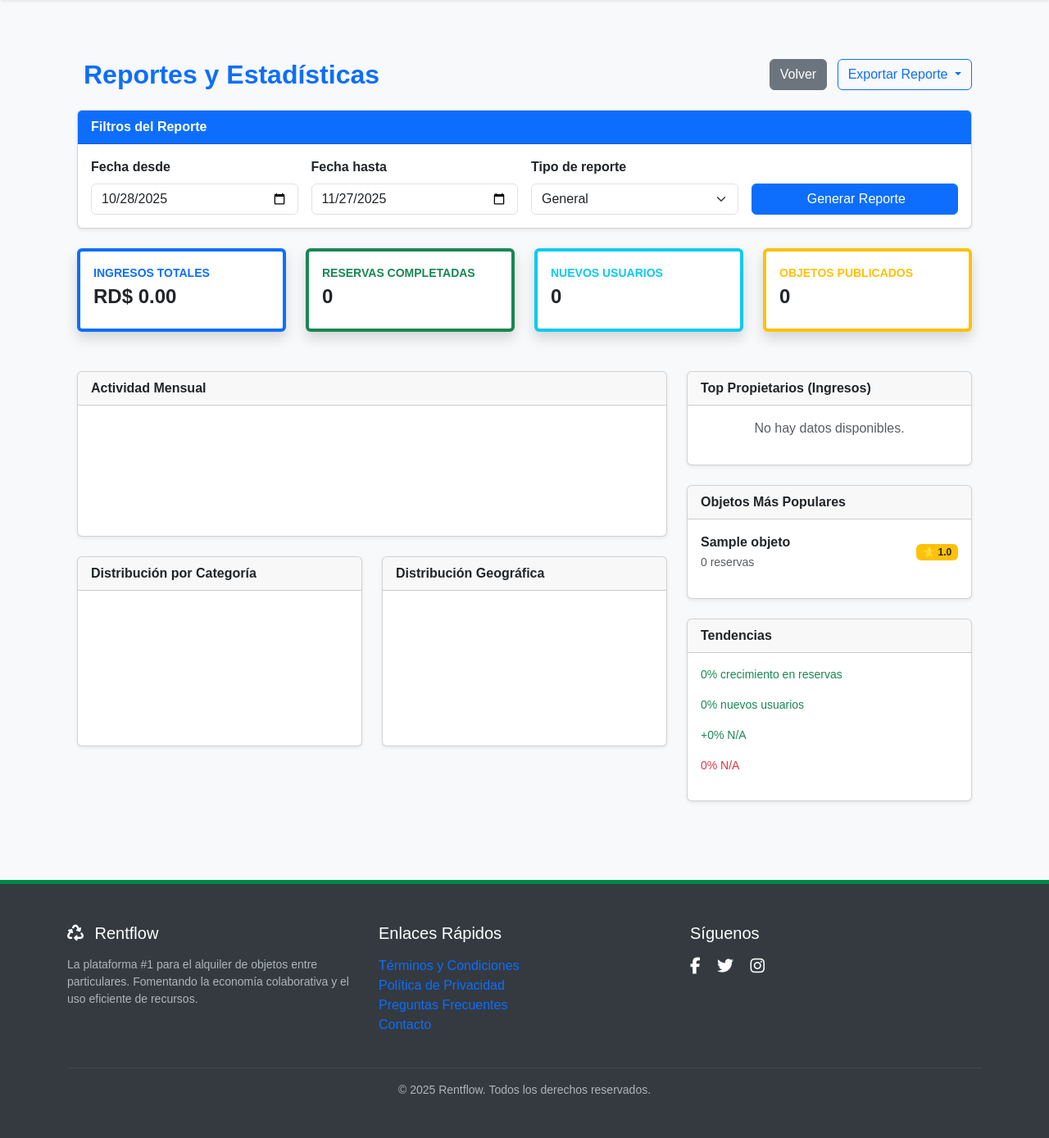
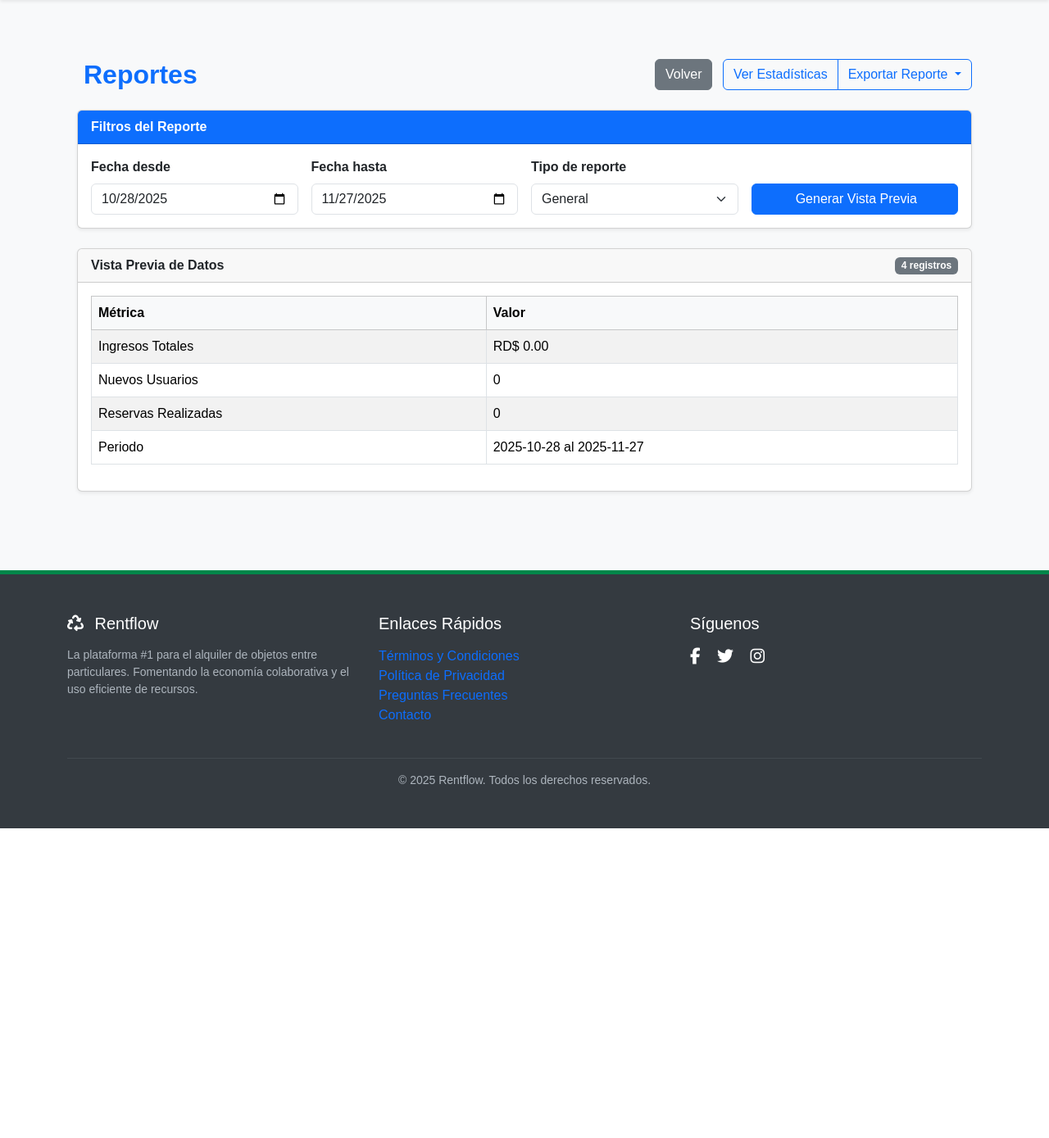
Before and after one commit to naiferrosado/proyecto-flask, a Flask app: page /admin/reportes in a window 1280 px wide. Shown: the part 66-1455 px from the top of the page at 82% size. After the commit the page ends 1077 px from the top, so only its background shows below. Run offline with Flask 3, Linux system fonts and the light colour scheme; a user stored in the database is signed in; tables that the repository leaves empty hold one stand-in row (values such as "Sample post"); a map, chart or similar area stays blank.

Commit message:
Hacer reportes funcionales

```diff
--- a/src/routes/admin.py
+++ b/src/routes/admin.py
@@ -272,7 +272,7 @@ def actualizar_incidencia(id):
 @login_required
 @admin_required
 def reportes():
-    # Leer parámetros GET (si vienen)
+    # Leer parámetros GET
     start_date_str = request.args.get("start_date")
     end_date_str = request.args.get("end_date")
     tipo_reporte = request.args.get("tipo", "general")
@@ -281,7 +281,7 @@ def reportes():
     fecha_fin = date.today()
     fecha_inicio = fecha_fin - timedelta(days=30)
 
-    # Parsear fechas si vienen en query
+    # Parsear fechas
     try:
         if start_date_str:
             fecha_inicio = datetime.strptime(start_date_str, "%Y-%m-%d").date()
@@ -289,172 +289,73 @@ def reportes():
             fecha_fin = datetime.strptime(end_date_str, "%Y-%m-%d").date()
     except Exception:
         flash("Formato de fecha inválido. Se usarán las fechas por defecto.", "error")
-        fecha_fin = date.today()
-        fecha_inicio = fecha_fin - timedelta(days=30)
 
-    # Asegurar orden correcto (inicio <= fin)
     if fecha_inicio > fecha_fin:
         fecha_inicio, fecha_fin = fecha_fin, fecha_inicio
 
-    # -- Estadísticas básicas (filtradas) --
-    ingresos_totales = (
-        db.session.query(func.coalesce(func.sum(Pago.monto), 0))
-        .join(Reserva, Pago.id_reserva == Reserva.id_reserva)
-        .filter(Pago.fecha_pago.between(fecha_inicio, fecha_fin))
-        .scalar() or 0
-    )
-
-    reservas_completadas = (
-        Reserva.query.filter(
-            Reserva.estado == "Finalizada",
-            Reserva.fecha_reserva.between(fecha_inicio, fecha_fin)
-        ).count()
-    )
-
-    nuevos_usuarios = Usuario.query.filter(
-        Usuario.fecha_registro.between(fecha_inicio, fecha_fin)
-    ).count()
-
-    objetos_publicados = Objeto.query.filter(
-        Objeto.fecha_publicacion.between(fecha_inicio, fecha_fin)
-    ).count()
-
-    estadisticas = {
-        "ingresos_totales": float(ingresos_totales),
-        "reservas_completadas": int(reservas_completadas),
-        "nuevos_usuarios": int(nuevos_usuarios),
-        "objetos_publicados": int(objetos_publicados),
-    }
-
-    # -- Top propietarios: por ingresos en el rango --
-    top_prop_q = (
-        db.session.query(
-            Usuario,
-            func.coalesce(func.sum(Pago.monto), 0).label("total_ingresos"),
-            func.count(Reserva.id_reserva).label("total_reservas")
-        )
-        .join(Objeto, Usuario.id_usuario == Objeto.id_usuario)
-        .join(Reserva, Reserva.id_objeto == Objeto.id_objeto)
-        .join(Pago, Pago.id_reserva == Reserva.id_reserva)
-        .filter(Pago.fecha_pago.between(fecha_inicio, fecha_fin))
-        .group_by(Usuario.id_usuario)
-        .order_by(func.sum(Pago.monto).desc())
-        .limit(5)
-        .all()
-    )
-
-    top_propietarios = []
-    for usuario, ingresos, reservas_totales in top_prop_q:
-        top_propietarios.append({
-            "nombre": f"{usuario.nombre} {usuario.apellido}",
-            "objetos": len(usuario.objetos),
-            "ingresos": float(ingresos or 0),
-            "reservas": int(reservas_totales or 0),
-        })
-
-    # -- Objetos populares: reservas (rango) y promedio de calificación --
-    # Subconsulta reservas por objeto en rango
-    res_sub = (
-        db.session.query(
-            Reserva.id_objeto.label("id_objeto"),
-            func.count(Reserva.id_reserva).label("cnt_reservas")
-        )
-        .filter(Reserva.fecha_reserva.between(fecha_inicio, fecha_fin))
-        .group_by(Reserva.id_objeto)
-        .subquery()
-    )
-
-    # Subconsulta promedio calificaciones (puede no tener rango)
-    opin_sub = (
-        db.session.query(
-            Opinion.id_objeto.label("id_objeto"),
-            func.avg(Opinion.calificacion).label("avg_calif")
-        )
-        .group_by(Opinion.id_objeto)
-        .subquery()
-    )
-
-    objs_pop_q = (
-        db.session.query(
-            Objeto,
-            func.coalesce(res_sub.c.cnt_reservas, 0).label("total_reservas"),
-            func.coalesce(opin_sub.c.avg_calif, 0).label("promedio_calificacion")
-        )
-        .outerjoin(res_sub, Objeto.id_objeto == res_sub.c.id_objeto)
-        .outerjoin(opin_sub, Objeto.id_objeto == opin_sub.c.id_objeto)
-        .order_by(func.coalesce(res_sub.c.cnt_reservas, 0).desc(), func.coalesce(opin_sub.c.avg_calif, 0).desc())
-        .limit(10)
-        .all()
-    )
-
-    objetos_populares = []
-    for objeto, total_reservas, promedio_calificacion in objs_pop_q:
-        objetos_populares.append({
-            "nombre": objeto.nombre,
-            "reservas": int(total_reservas or 0),
-            "calificacion": float(promedio_calificacion or 0),
-        })
-
-    # -- Tendencias (básico) --
-    # porcentaje cambio reservas (vs periodo anterior)
-    rango_days = (fecha_fin - fecha_inicio).days or 1
-    previo_inicio = fecha_inicio - timedelta(days=rango_days + 1)
-    previo_fin = fecha_inicio - timedelta(days=1)
-
-    reservas_actual = Reserva.query.filter(Reserva.fecha_reserva.between(fecha_inicio, fecha_fin)).count()
-    reservas_prev = Reserva.query.filter(Reserva.fecha_reserva.between(previo_inicio, previo_fin)).count()
-    reservas_pct = round(((reservas_actual - reservas_prev) / reservas_prev * 100) if reservas_prev > 0 else 0, 2)
-
-    usuarios_actual = Usuario.query.filter(Usuario.fecha_registro.between(fecha_inicio, fecha_fin)).count()
-    usuarios_prev = Usuario.query.filter(Usuario.fecha_registro.between(previo_inicio, previo_fin)).count()
-    usuarios_pct = round(((usuarios_actual - usuarios_prev) / usuarios_prev * 100) if usuarios_prev > 0 else 0, 2)
-
-    # categorías: comparar cantidad de objetos publicados en el periodo vs anterior
-    cats = (
-        db.session.query(
-            Categoria.id_categoria,
-            Categoria.nombre,
-            func.count(Objeto.id_objeto).label("cnt")
-        )
-        .outerjoin(Objeto, Categoria.id_categoria == Objeto.id_categoria)
-        .filter(Objeto.fecha_publicacion.between(fecha_inicio, fecha_fin))
-        .group_by(Categoria.id_categoria, Categoria.nombre)
-        .all()
-    )
-
-    # Para simplicidad si no hay datos mostramos placeholders
-    cat_positiva = {"nombre": "N/A", "porcentaje": 0}
-    cat_negativa = {"nombre": "N/A", "porcentaje": 0}
-    if cats:
-        # Convert to list sorted by cnt
-        cats_sorted = sorted(cats, key=lambda x: x.cnt, reverse=True)
-        cat_positiva["nombre"] = cats_sorted[0].nombre
-        cat_positiva["porcentaje"] = int(cats_sorted[0].cnt)
-        cat_negativa["nombre"] = cats_sorted[-1].nombre
-        cat_negativa["porcentaje"] = int(cats_sorted[-1].cnt)
-
-    tendencias = {
-        # kept multiple key names to be flexible con distintos templates
-        "reservas": reservas_pct,
-        "usuarios": usuarios_pct,
-        "crecimiento_reservas": reservas_pct,
-        "crecimiento_usuarios": usuarios_pct,
-        "cat_positiva": cat_positiva,
-        "cat_negativa": cat_negativa,
-        "categoria_mayor_alza": cat_positiva,
-        "categoria_mayor_baja": cat_negativa,
-    }
+    # Obtener datos para vista previa
+    datos = obtener_datos_reporte(tipo_reporte, fecha_inicio, fecha_fin)
 
     return render_template(
         "admin/reportes.html",
-        estadisticas=estadisticas,
-        top_propietarios=top_propietarios,
-        objetos_populares=objetos_populares,
-        tendencias=tendencias,
         fecha_inicio=fecha_inicio,
         fecha_fin=fecha_fin,
         tipo_reporte=tipo_reporte,
+        datos=datos
     )
+
+
+def obtener_datos_reporte(tipo, inicio, fin):
+    """Helper para obtener datos según el tipo de reporte"""
+    data = []
+
+    if tipo == "usuarios":
+        usuarios = Usuario.query.filter(Usuario.fecha_registro.between(inicio, fin)).all()
+        for u in usuarios:
+            data.append({
+                "ID": u.id_usuario,
+                "Nombre": f"{u.nombre} {u.apellido}",
+                "Correo": u.correo,
+                "Rol": "Administrador" if u.id_rol == 1 else "Usuario",
+                "Fecha Registro": u.fecha_registro.strftime("%Y-%m-%d")
+            })
+
+    elif tipo == "transacciones":
+        pagos = db.session.query(Pago, Reserva, Usuario).select_from(Pago).join(Reserva).join(Usuario).filter(Pago.fecha_pago.between(inicio, fin)).all()
+        for p, r, u in pagos:
+            data.append({
+                "ID Pago": p.id_pago,
+                "Fecha": p.fecha_pago.strftime("%Y-%m-%d"),
+                "Usuario": f"{u.nombre} {u.apellido}",
+                "Monto": f"RD$ {p.monto:,.2f}",
+                "Método": p.metodo
+            })
+
+    elif tipo == "objetos":
+        objetos = Objeto.query.filter(Objeto.fecha_publicacion.between(inicio, fin)).all()
+        for o in objetos:
+            data.append({
+                "ID": o.id_objeto,
+                "Nombre": o.nombre,
+                "Categoría": o.categoria.nombre if o.categoria else "N/A",
+                "Precio": f"RD$ {o.precio:,.2f}",
+                "Estado": o.estado
+            })
+
+    elif tipo == "general":
+        # Resumen general
+        ingresos = db.session.query(func.sum(Pago.monto)).join(Reserva).filter(Pago.fecha_pago.between(inicio, fin)).scalar() or 0
+        nuevos_usuarios = Usuario.query.filter(Usuario.fecha_registro.between(inicio, fin)).count()
+        reservas = Reserva.query.filter(Reserva.fecha_reserva.between(inicio, fin)).count()
+
+        data = [
+            {"Métrica": "Ingresos Totales", "Valor": f"RD$ {ingresos:,.2f}"},
+            {"Métrica": "Nuevos Usuarios", "Valor": nuevos_usuarios},
+            {"Métrica": "Reservas Realizadas", "Valor": reservas},
+            {"Métrica": "Periodo", "Valor": f"{inicio} al {fin}"}
+        ]
+
+    return data
 
 
 # ------------------- EXPORTACIÓN -------------------
@@ -462,12 +363,91 @@ def reportes():
 @login_required
 @admin_required
 def exportar_reporte(formato):
-    if formato not in ["pdf", "excel", "csv"]:
-        flash("Formato de exportación no válido.", "error")
+    import pandas as pd
+    import io
+    from flask import make_response
+
+    # Obtener parámetros
+    start_date_str = request.args.get("start_date")
+    end_date_str = request.args.get("end_date")
+    tipo = request.args.get("tipo", "general")
+
+    # Procesar fechas (igual que en vista)
+    fecha_fin = date.today()
+    fecha_inicio = fecha_fin - timedelta(days=30)
+    try:
+        if start_date_str:
+            fecha_inicio = datetime.strptime(start_date_str, "%Y-%m-%d").date()
+        if end_date_str:
+            fecha_fin = datetime.strptime(end_date_str, "%Y-%m-%d").date()
+    except:
+        pass
+
+    # Obtener datos
+    datos = obtener_datos_reporte(tipo, fecha_inicio, fecha_fin)
+
+    if not datos:
+        flash("No hay datos para exportar en este rango.", "warning")
         return redirect(url_for("admin.reportes"))
 
-    # Aquí pondrías la lógica de generación (weasyprint / pandas / csv)
-    return f"Generando {formato.upper()}..."
+    # Crear DataFrame
+    df = pd.DataFrame(datos)
+
+    # Exportar según formato
+    if formato == "csv":
+        output = io.StringIO()
+        df.to_csv(output, index=False)
+        response = make_response(output.getvalue())
+        response.headers["Content-Disposition"] = f"attachment; filename=reporte_{tipo}_{fecha_inicio}_{fecha_fin}.csv"
+        response.headers["Content-type"] = "text/csv"
+        return response
+
+    elif formato == "excel":
+        output = io.BytesIO()
+        with pd.ExcelWriter(output, engine='openpyxl') as writer:
+            df.to_excel(writer, index=False, sheet_name="Reporte")
+        output.seek(0)
+        response = make_response(output.read())
+        response.headers["Content-Disposition"] = f"attachment; filename=reporte_{tipo}_{fecha_inicio}_{fecha_fin}.xlsx"
+        response.headers["Content-type"] = "application/vnd.openxmlformats-officedocument.spreadsheetml.sheet"
+        return response
+
+    elif formato == "pdf":
+        try:
+            from xhtml2pdf import pisa
+
+            html_content = render_template(
+                "admin/reporte_pdf.html",
+                datos=datos,
+                tipo=tipo,
+                inicio=fecha_inicio,
+                fin=fecha_fin,
+                now=datetime.now()
+            )
+
+            output = io.BytesIO()
+            pisa_status = pisa.CreatePDF(
+                html_content, dest=output
+            )
+
+            if pisa_status.err:
+                flash("Error generando PDF", "error")
+                return redirect(url_for("admin.reportes"))
+
+            output.seek(0)
+            response = make_response(output.read())
+            response.headers["Content-Disposition"] = f"attachment; filename=reporte_{tipo}_{fecha_inicio}_{fecha_fin}.pdf"
+            response.headers["Content-type"] = "application/pdf"
+            return response
+
+        except ImportError:
+            flash("Error: Librería de PDF no instalada correctamente.", "error")
+            return redirect(url_for("admin.reportes"))
+        except Exception as e:
+            flash(f"Error generando PDF: {str(e)}", "error")
+            return redirect(url_for("admin.reportes"))
+
+    return redirect(url_for("admin.reportes"))
 
 
 # ------------------- CONFIGURACIÓN -------------------
--- a/templates/admin/reportes.html
+++ b/templates/admin/reportes.html
@@ -1,5 +1,5 @@
 {% extends "base.html" %}
-{% block title %}Reportes y Estadísticas - Rentflow{% endblock %}
+{% block title %}Reportes - Rentflow{% endblock %}
 
 {% block content %}
 <div class="container-fluid py-4">
@@ -7,7 +7,7 @@
   <!-- ENCABEZADO -->
   <div class="d-flex justify-content-between align-items-center mb-4">
     <h2 class="fw-bold text-primary mb-0">
-      <i class="bi bi-graph-up-arrow me-2"></i> Reportes y Estadísticas
+      <i class="bi bi-file-earmark-text me-2"></i> Reportes
     </h2>
 
     <div>
@@ -16,6 +16,9 @@
       </a>
 
       <div class="btn-group">
+        <a href="{{ url_for('estadisticas.index') }}" class="btn btn-outline-primary">
+          <i class="bi bi-graph-up-arrow"></i> Ver Estadísticas
+        </a>
         <button class="btn btn-outline-primary dropdown-toggle" data-bs-toggle="dropdown">
           <i class="bi bi-download"></i> Exportar Reporte
         </button>
@@ -28,6 +31,14 @@
     </div>
   </div>
 
+  <!-- INFO -->
+  <div class="alert alert-info mb-4">
+    <i class="bi bi-info-circle-fill me-2"></i>
+    Utilice los filtros para generar y exportar reportes específicos.
+    Para ver las estadísticas detalladas, visite la sección de <a href="{{ url_for('estadisticas.index') }}"
+      class="alert-link">Estadísticas</a>.
+  </div>
+
   <!-- FILTROS -->
   <div class="card shadow-sm mb-4">
     <div class="card-header bg-primary text-white fw-bold">
@@ -35,238 +46,91 @@
     </div>
 
     <div class="card-body">
-      <div class="row g-3 align-items-end">
+      <form method="GET" action="{{ url_for('admin.reportes') }}" class="row g-3 align-items-end">
 
         <div class="col-md-3">
           <label class="form-label fw-semibold">Fecha desde</label>
-          <input type="date" id="fechaDesde" class="form-control" value="{{ fecha_inicio }}">
+          <input type="date" name="start_date" class="form-control" value="{{ fecha_inicio }}">
         </div>
 
         <div class="col-md-3">
           <label class="form-label fw-semibold">Fecha hasta</label>
-          <input type="date" id="fechaHasta" class="form-control" value="{{ fecha_fin }}">
+          <input type="date" name="end_date" class="form-control" value="{{ fecha_fin }}">
         </div>
 
         <div class="col-md-3">
           <label class="form-label fw-semibold">Tipo de reporte</label>
-          <select id="tipoReporte" class="form-select">
-            <option value="general">General</option>
-            <option value="usuarios">Usuarios</option>
-            <option value="transacciones">Transacciones</option>
-            <option value="objetos">Objetos</option>
+          <select name="tipo" class="form-select">
+            <option value="general" {% if tipo_reporte=='general' %}selected{% endif %}>General</option>
+            <option value="usuarios" {% if tipo_reporte=='usuarios' %}selected{% endif %}>Usuarios</option>
+            <option value="transacciones" {% if tipo_reporte=='transacciones' %}selected{% endif %}>Transacciones
+            </option>
+            <option value="objetos" {% if tipo_reporte=='objetos' %}selected{% endif %}>Objetos</option>
           </select>
         </div>
 
         <div class="col-md-3">
-          <button class="btn btn-primary w-100" onclick="generarReporte(event)">
-            <i class="bi bi-arrow-repeat me-1"></i> Generar Reporte
+          <button type="submit" class="btn btn-primary w-100">
+            <i class="bi bi-arrow-repeat me-1"></i> Generar Vista Previa
           </button>
         </div>
 
-      </div>
+      </form>
     </div>
   </div>
 
-  <!-- ESTADÍSTICAS PRINCIPALES -->
-  <div class="row mb-4">
-
-    {% set cards = [
-      ('Ingresos Totales', estadisticas.ingresos_totales, 'currency-dollar', 'primary'),
-      ('Reservas Completadas', estadisticas.reservas_completadas, 'calendar-check', 'success'),
-      ('Nuevos Usuarios', estadisticas.nuevos_usuarios, 'person-plus', 'info'),
-      ('Objetos Publicados', estadisticas.objetos_publicados, 'grid', 'warning')
-    ] %}
-
-    {% for titulo, valor, icono, color in cards %}
-    <div class="col-xl-3 col-md-6 mb-4">
-      <div class="card border-start border-{{ color }} border-4 shadow h-100">
-        <div class="card-body">
-          <div class="d-flex justify-content-between align-items-center">
-
-            <div>
-              <div class="text-uppercase small fw-bold text-{{ color }}">
-                {{ titulo }}
-              </div>
-
-              <div class="h4 fw-bold mt-1">
-                {% if titulo == 'Ingresos Totales' %}
-                  RD$ {{ "%.2f"|format(valor or 0) }}
-                {% else %}
-                  {{ valor or 0 }}
-                {% endif %}
-              </div>
-            </div>
-
-            <i class="bi bi-{{ icono }} text-secondary display-6 opacity-25"></i>
-          </div>
-        </div>
+  <!-- VISTA PREVIA -->
+  <div class="card shadow-sm">
+    <div class="card-header fw-bold d-flex justify-content-between align-items-center">
+      <span><i class="bi bi-table"></i> Vista Previa de Datos</span>
+      <span class="badge bg-secondary">{{ datos|length if datos else 0 }} registros</span>
+    </div>
+    <div class="card-body">
+      {% if datos %}
+      <div class="table-responsive">
+        <table class="table table-striped table-hover table-bordered">
+          <thead class="table-light">
+            <tr>
+              {% for key in datos[0].keys() %}
+              <th>{{ key }}</th>
+              {% endfor %}
+            </tr>
+          </thead>
+          <tbody>
+            {% for row in datos %}
+            <tr>
+              {% for value in row.values() %}
+              <td>{{ value }}</td>
+              {% endfor %}
+            </tr>
+            {% endfor %}
+          </tbody>
+        </table>
       </div>
+      {% else %}
+      <div class="text-center py-5 text-muted">
+        <i class="bi bi-inbox display-1"></i>
+        <p class="mt-3">No se encontraron datos para los filtros seleccionados.</p>
+      </div>
+      {% endif %}
     </div>
-    {% endfor %}
   </div>
 
-  <div class="row">
-
-    <!-- GRÁFICOS -->
-    <div class="col-lg-8">
-
-      <div class="card shadow-sm mb-4">
-        <div class="card-header fw-bold">
-          <i class="bi bi-bar-chart-line"></i> Actividad Mensual
-        </div>
-        <div class="card-body">
-          <canvas id="chartActividad" height="120"></canvas>
-        </div>
-      </div>
-
-      <div class="row">
-
-        <div class="col-md-6">
-          <div class="card shadow-sm mb-4">
-            <div class="card-header fw-bold">
-              <i class="bi bi-pie-chart"></i> Distribución por Categoría
-            </div>
-            <div class="card-body">
-              <canvas id="chartCategorias" height="150"></canvas>
-            </div>
-          </div>
-        </div>
-
-        <div class="col-md-6">
-          <div class="card shadow-sm mb-4">
-            <div class="card-header fw-bold">
-              <i class="bi bi-geo-alt"></i> Distribución Geográfica
-            </div>
-            <div class="card-body">
-              <canvas id="chartGeografico" height="150"></canvas>
-            </div>
-          </div>
-        </div>
-
-      </div>
-
-    </div>
-
-    <!-- INFO LATERAL -->
-    <div class="col-lg-4">
-
-      <!-- Top Propietarios -->
-      <div class="card shadow-sm mb-4">
-        <div class="card-header fw-bold">
-          <i class="bi bi-trophy"></i> Top Propietarios (Ingresos)
-        </div>
-        <div class="card-body">
-
-          {% if top_propietarios %}
-            {% for p in top_propietarios %}
-            <div class="d-flex justify-content-between align-items-center mb-3">
-              <div>
-                <strong>{{ p.nombre }}</strong><br>
-                <small class="text-muted">
-                  {{ p.total_reservas }} reservas
-                </small>
-              </div>
-
-              <span class="badge bg-success">
-                RD$ {{ "%.2f"|format(p.ingresos) }}
-              </span>
-            </div>
-            {% endfor %}
-          {% else %}
-            <p class="text-muted text-center">No hay datos disponibles.</p>
-          {% endif %}
-
-        </div>
-      </div>
-
-      <!-- Objetos Más Populares -->
-      <div class="card shadow-sm mb-4">
-        <div class="card-header fw-bold">
-          <i class="bi bi-star"></i> Objetos Más Populares
-        </div>
-
-        <div class="card-body">
-          {% if objetos_populares %}
-           {% for obj in objetos_populares %}
-          <div class="d-flex justify-content-between align-items-center mb-3">
-
-            <div class="text-truncate" style="max-width: 150px;">
-              <strong>{{ obj.nombre }}</strong><br>
-              <small class="text-muted">{{ obj.reservas }} reservas</small>
-            </div>
-
-            <span class="badge bg-warning text-dark">
-              ⭐ {{ obj.calificacion|round(1) }}
-            </span>
-
-          </div>
-          {% endfor %}
-
-          {% else %}
-            <p class="text-muted text-center">No hay datos disponibles.</p>
-          {% endif %}
-        </div>
-      </div>
-
-      <!-- Tendencias -->
-      <div class="card shadow-sm">
-        <div class="card-header fw-bold">
-          <i class="bi bi-graph-up"></i> Tendencias
-        </div>
-        <div class="card-body small">
-
-          {% set t = tendencias or {} %}
-
-          <p class="{{ 'text-success' if t.reservas >= 0 else 'text-danger' }}">
-            <i class="bi {{ 'bi-arrow-up' if t.reservas >= 0 else 'bi-arrow-down' }}"></i>
-            {{ t.reservas }}% crecimiento en reservas
-          </p>
-
-          <p class="{{ 'text-success' if t.usuarios >= 0 else 'text-danger' }}">
-            <i class="bi {{ 'bi-arrow-up' if t.usuarios >= 0 else 'bi-arrow-down' }}"></i>
-            {{ t.usuarios }}% nuevos usuarios
-          </p>
-
-          <p class="text-success">
-            <i class="bi bi-arrow-up"></i>
-            +{{ t.cat_positiva.porcentaje }}% {{ t.cat_positiva.nombre }}
-          </p>
-
-          <p class="text-danger">
-            <i class="bi bi-arrow-down"></i>
-            {{ t.cat_negativa.porcentaje }}% {{ t.cat_negativa.nombre }}
-          </p>
-
-        </div>
-      </div>
-
-    </div>
-  </div>
 </div>
 
-<!-- LÓGICA DE FILTROS -->
 <script>
-function generarReporte(event) {
-  const desde = fechaDesde.value;
-  const hasta = fechaHasta.value;
+  // Actualizar enlaces de exportación con los filtros actuales
+  document.addEventListener('DOMContentLoaded', function () {
+    const params = new URLSearchParams(window.location.search);
+    const exportLinks = document.querySelectorAll('.dropdown-item');
 
-  if (!desde || !hasta)
-    return alert("Seleccione un rango de fechas.");
-
-  if (desde > hasta)
-    return alert("La fecha inicial no puede ser mayor que la final.");
-
-  const tipo = tipoReporte.value;
-
-  const btn = event.target;
-  btn.disabled = true;
-  btn.innerHTML = '<span class="spinner-border spinner-border-sm"></span> Generando...';
-
-  setTimeout(() => {
-    alert(`Reporte generado del ${desde} al ${hasta}.`);
-    btn.disabled = false;
-    btn.innerHTML = '<i class="bi bi-arrow-repeat"></i> Generar Reporte';
-  }, 1000);
-}
+    exportLinks.forEach(link => {
+      const url = new URL(link.href);
+      params.forEach((value, key) => {
+        url.searchParams.set(key, value);
+      });
+      link.href = url.toString();
+    });
+  });
 </script>
 {% endblock %}
```
